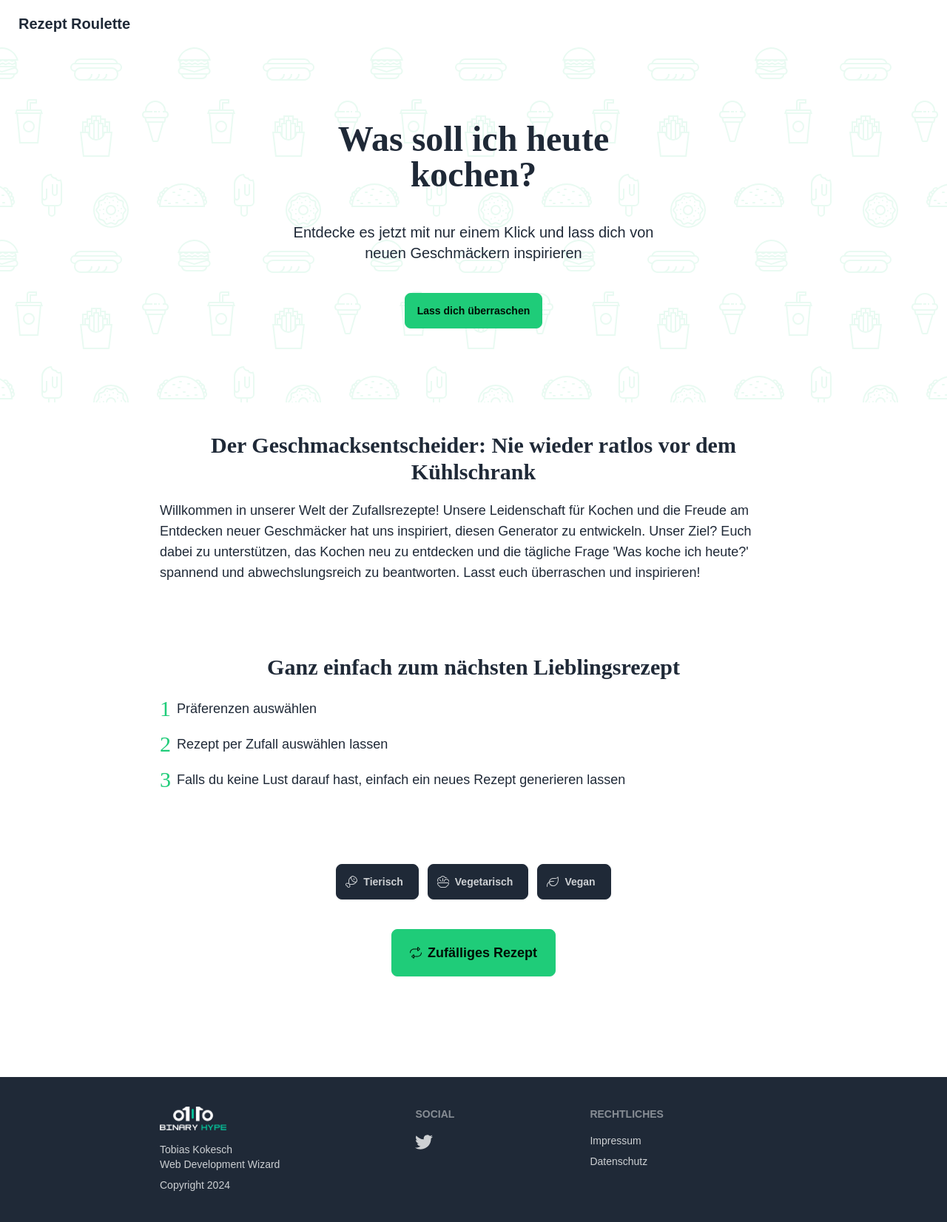
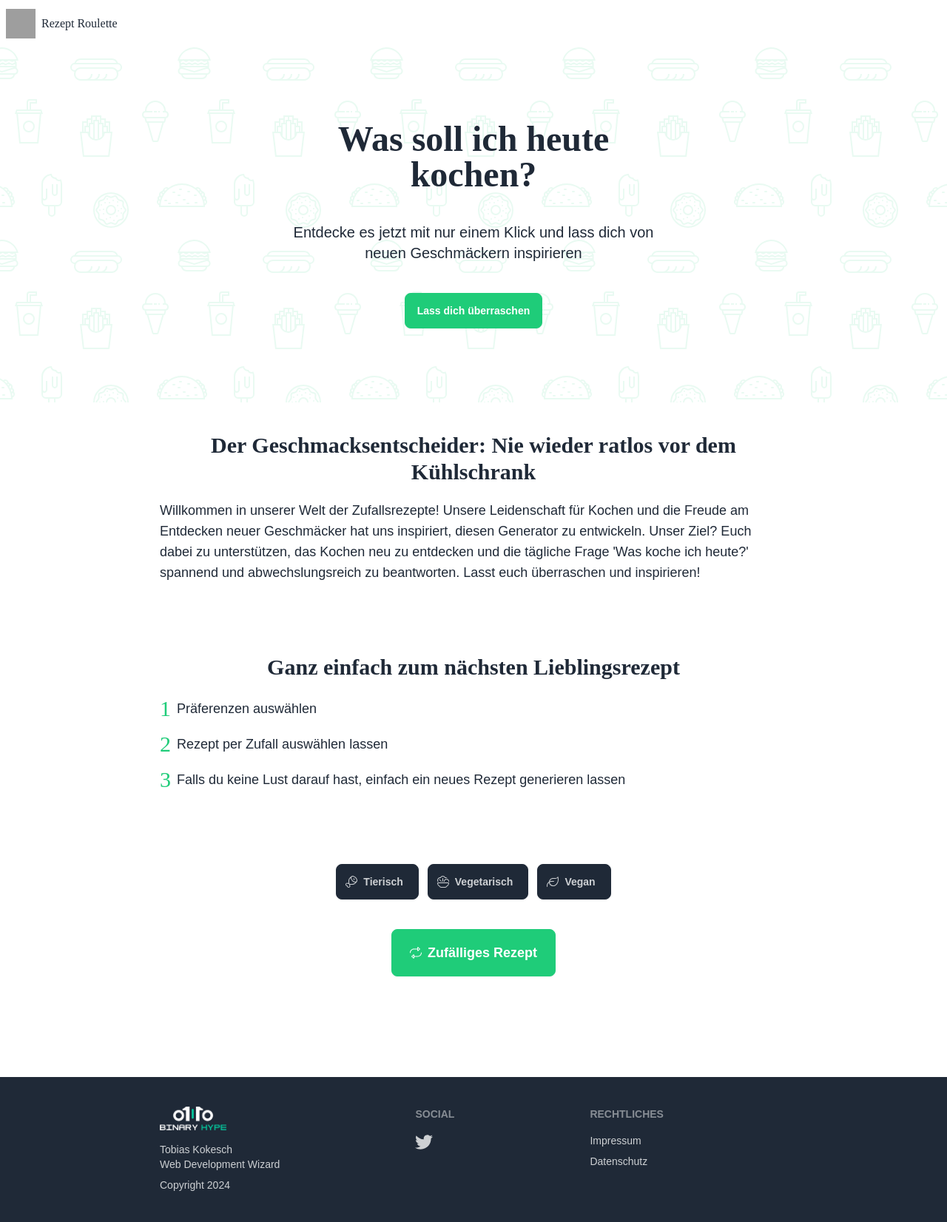
Before and after one commit to Binary-Hype/recipe-roulette, a Laravel app: page / in a window 1280 px wide. Shown: the whole page at 74% size. Run offline with Laravel 12, Linux system fonts and the light colour scheme; style sheets or scripts are compiled from the project's sources; some libraries are stand-ins or nearby versions; grey boxes are pictures that could not be loaded.

Commit message:
🚧 minor styling

```diff
--- a/resources/css/app.css
+++ b/resources/css/app.css
@@ -10,6 +10,10 @@
     .swap-flip {
         perspective: 1000px !important;
     }
+
+    .btn-primary {
+        @apply text-white !important;
+    }
 }
 
 @layer utilities {
--- a/resources/views/layouts/app.blade.php
+++ b/resources/views/layouts/app.blade.php
@@ -4,7 +4,7 @@
         <meta charset="utf-8">
         <meta http-equiv="X-UA-Compatible" content="IE=edge">
         <meta name="viewport" content="width=device-width, initial-scale=1.0, viewport-fit=cover">
-
+        <link rel="icon" type="image/x-icon" href="/img/logo.svg">
 
         <title>Rezept Roulette @yield('title')</title>
         @if(config('app.env') === 'production')
@@ -20,7 +20,10 @@
     <body class="antialiased">
         <!-- Navbar -->
         <div class="navbar bg-base-100">
-            <a href="/" class="btn btn-ghost text-xl">Rezept Roulette</a>
+            <a href="/" class="flex gap-2 cursor-pointer">
+                <img class="h-10 w-10" src="/img/logo.svg">
+                <div class="font-serif">Rezept Roulette</div>
+            </a>
         </div>
 
         @yield('content')
--- a/resources/views/livewire/recipe-roulette.blade.php
+++ b/resources/views/livewire/recipe-roulette.blade.php
@@ -27,17 +27,6 @@
             Vegan
             <input type="radio" name="type" class="appearance-none" value="vegan" wire:model="type"/>
         </label>
-    </div>
-
-    <div class="flex justify-center my-10">
-        <button wire:click="fetchRandomRecipe" class="btn btn-lg btn-primary">
-            <svg class="h-4 w-4" xmlns="http://www.w3.org/2000/svg" viewBox="0 0 512 512">
-                <!--! Font Awesome Pro 6.4.2 by @fontawesome - https://fontawesome.com License - https://fontawesome.com/license (Commercial License) Copyright 2023 Fonticons, Inc. -->
-                <path class="fill-current"
-                      d="M15.2 272C6.4 271.5-.4 264 0 255.2l.4-8C5.1 153.5 82.4 80 176.2 80H320V35.6C320 20.3 332.3 8 347.6 8c6.8 0 13.4 2.5 18.4 7.1l76.7 69c3.4 3 5.3 7.4 5.3 11.9s-1.9 8.9-5.3 11.9l-76.7 69c-5.1 4.6-11.6 7.1-18.4 7.1c-15.2 0-27.6-12.3-27.6-27.6V112H176.2c-76.7 0-140 60.2-143.8 136.8l-.4 8c-.4 8.8-8 15.6-16.8 15.2zM352 146.5L408.1 96 352 45.5l0 100.9zM496.8 240c8.8 .4 15.6 8 15.2 16.8l-.4 8c-4.7 93.7-82 167.2-175.8 167.2L192 432l0 44.4c0 15.2-12.3 27.6-27.6 27.6c-6.8 0-13.4-2.5-18.4-7.1l-76.7-69c-3.4-3-5.3-7.4-5.3-11.9s1.9-8.9 5.3-11.9l76.7-69c5.1-4.6 11.6-7.1 18.4-7.1c15.2 0 27.6 12.3 27.6 27.6l0 44.4 143.8 0c76.7 0 140-60.2 143.8-136.8l.4-8c.4-8.8 8-15.6 16.8-15.2zM160 365.5L103.9 416 160 466.5l0-100.9z"/>
-            </svg>
-            Zufälliges Rezept
-        </button>
     </div>
 
     @if($recipe)
@@ -101,4 +90,14 @@
         </div>
     @endif
 
+    <div class="flex justify-center my-10">
+        <button wire:click="fetchRandomRecipe" class="btn btn-lg btn-primary">
+            <svg class="h-4 w-4" xmlns="http://www.w3.org/2000/svg" viewBox="0 0 512 512">
+                <!--! Font Awesome Pro 6.4.2 by @fontawesome - https://fontawesome.com License - https://fontawesome.com/license (Commercial License) Copyright 2023 Fonticons, Inc. -->
+                <path class="fill-current"
+                      d="M15.2 272C6.4 271.5-.4 264 0 255.2l.4-8C5.1 153.5 82.4 80 176.2 80H320V35.6C320 20.3 332.3 8 347.6 8c6.8 0 13.4 2.5 18.4 7.1l76.7 69c3.4 3 5.3 7.4 5.3 11.9s-1.9 8.9-5.3 11.9l-76.7 69c-5.1 4.6-11.6 7.1-18.4 7.1c-15.2 0-27.6-12.3-27.6-27.6V112H176.2c-76.7 0-140 60.2-143.8 136.8l-.4 8c-.4 8.8-8 15.6-16.8 15.2zM352 146.5L408.1 96 352 45.5l0 100.9zM496.8 240c8.8 .4 15.6 8 15.2 16.8l-.4 8c-4.7 93.7-82 167.2-175.8 167.2L192 432l0 44.4c0 15.2-12.3 27.6-27.6 27.6c-6.8 0-13.4-2.5-18.4-7.1l-76.7-69c-3.4-3-5.3-7.4-5.3-11.9s1.9-8.9 5.3-11.9l76.7-69c5.1-4.6 11.6-7.1 18.4-7.1c15.2 0 27.6 12.3 27.6 27.6l0 44.4 143.8 0c76.7 0 140-60.2 143.8-136.8l.4-8c.4-8.8 8-15.6 16.8-15.2zM160 365.5L103.9 416 160 466.5l0-100.9z"/>
+            </svg>
+            Zufälliges Rezept
+        </button>
+    </div>
 </div>
```
Also changed, not shown: public/img/logo.svg (added).
